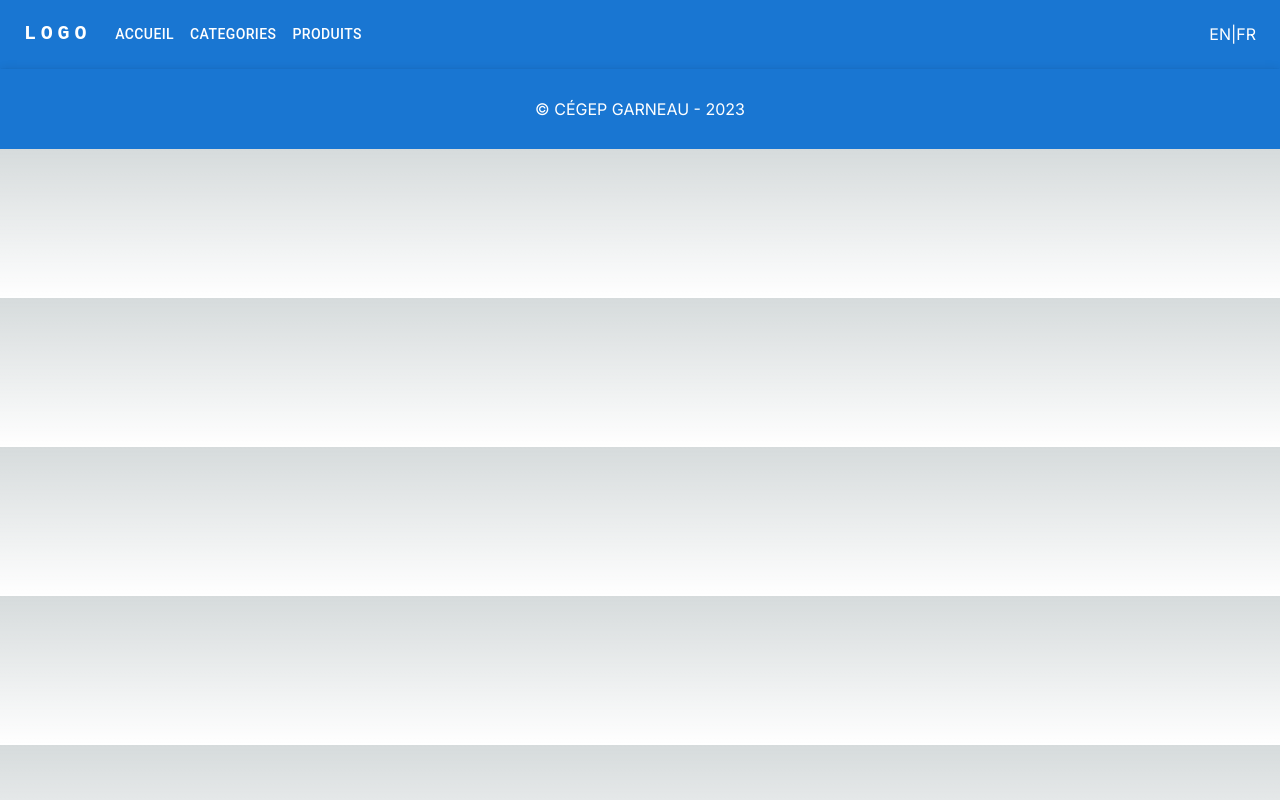
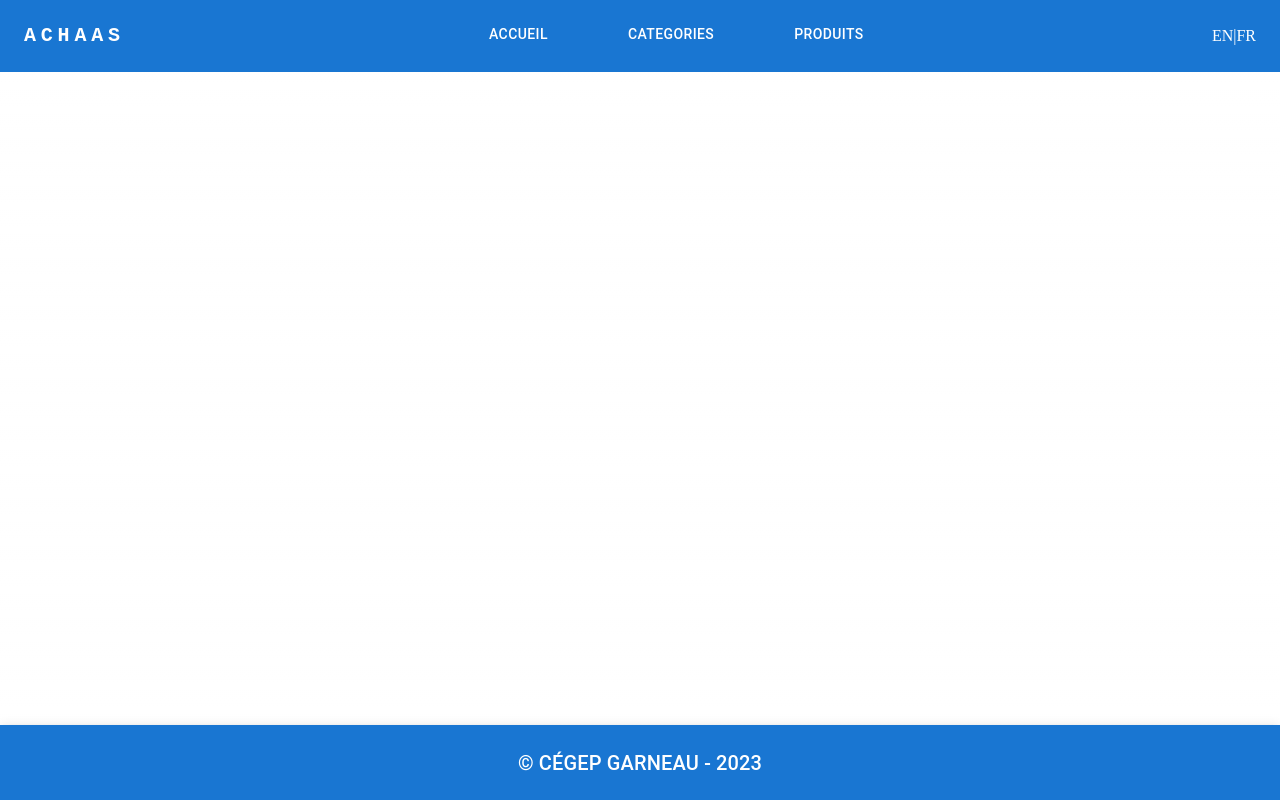
Before and after one commit to AntoineBergeron720/TP3_integration, a Next.js app: page / in a window 1280 px wide. Built offline with nearby package versions, Linux system fonts and the light colour scheme.

Commit message:
header et footer presque fini

```diff
--- a/src/app/layout.tsx
+++ b/src/app/layout.tsx
@@ -17,7 +17,7 @@ export default function RootLayout({
 }) {
   return (
     <html lang="en">
-      <body className={inter.className}>
+      <body style={{ backgroundColor: 'white' }}>
           <MyMenu />
           {children}
           <MyFooter />
--- a/src/app/page.tsx
+++ b/src/app/page.tsx
@@ -1,3 +1,4 @@
+"use client"
 import React from 'react';
 import { Box } from '@mui/material';
 
--- a/src/components/molecules/myFooter/myFooter.tsx
+++ b/src/components/molecules/myFooter/myFooter.tsx
@@ -1,22 +1,21 @@
-'use client'
+'use client';
 import * as React from 'react';
 import AppBar from '@mui/material/AppBar';
 import Toolbar from '@mui/material/Toolbar';
 import Typography from '@mui/material/Typography';
 import Box from '@mui/material/Box';
 
-
 function MyFooter() {
   return (
-    <footer>
-      <AppBar position="static" style={{ backgroundColor: "bleu", color: "white" }}>
+    <Box sx={{ position: 'fixed', bottom: '0', width: '100%' }}>
+      <AppBar position="static" sx={{ color: 'white'}}>
         <Toolbar>
-          <Typography variant="h8" component="div" sx={{ flexGrow: 1, display: 'flex', justifyContent: 'center', alignItems: 'center', height:'80px' }}>
-          © CÉGEP GARNEAU - 2023
+          <Typography variant="h6" component="div" sx={{ flexGrow: 1, display: 'flex', justifyContent: 'center', alignItems: 'center', height: '75px' }}>
+            © CÉGEP GARNEAU - 2023
           </Typography>
         </Toolbar>
       </AppBar>
-    </footer>
+    </Box>
   );
 }
 
--- a/src/components/molecules/myMenu/myMenu.tsx
+++ b/src/components/molecules/myMenu/myMenu.tsx
@@ -1,17 +1,16 @@
-"use client";
-
-import * as React from "react";
-import AppBar from "@mui/material/AppBar";
-import Box from "@mui/material/Box";
-import Toolbar from "@mui/material/Toolbar";
-import IconButton from "@mui/material/IconButton";
-import Typography from "@mui/material/Typography";
-import Menu from "@mui/material/Menu";
-import MenuIcon from "@mui/icons-material/Menu";
-import Container from "@mui/material/Container";
-import Button from "@mui/material/Button";
-import MenuItem from "@mui/material/MenuItem";
-import { useRouter } from "next/navigation";
+'use client';
+import * as React from 'react';
+import AppBar from '@mui/material/AppBar';
+import Box from '@mui/material/Box';
+import Toolbar from '@mui/material/Toolbar';
+import IconButton from '@mui/material/IconButton';
+import Typography from '@mui/material/Typography';
+import Menu from '@mui/material/Menu';
+import MenuIcon from '@mui/icons-material/Menu';
+import Container from '@mui/material/Container';
+import Button from '@mui/material/Button';
+import MenuItem from '@mui/material/MenuItem';
+import { useRouter} from 'next/navigation';
 
 interface MenuItem {
   label: string;
@@ -19,21 +18,15 @@ interface MenuItem {
 }
 
 const pages: MenuItem[] = [
-
-  { label: "ACCUEIL", route: "/" },
-  { label: "CATEGORIES", route: "/categories" },
-  { label: "PRODUITS", route: "products" },
+  { label: 'ACCUEIL', route: '/' },
+  { label: 'CATEGORIES', route: '/categories' },
+  { label: 'PRODUITS', route: 'products' },
 ];
 
 export default function MyMenu() {
   const router = useRouter();
-
-  const [anchorElNav, setAnchorElNav] = React.useState<null | HTMLElement>(
-    null
-  );
-  const [anchorElUser, setAnchorElUser] = React.useState<null | HTMLElement>(
-    null
-  );
+  const [anchorElNav, setAnchorElNav] = React.useState<null | HTMLElement>(null);
+  const [anchorElUser, setAnchorElUser] = React.useState<null | HTMLElement>(null);
 
   const handleOpenNavMenu = (event: React.MouseEvent<HTMLElement>) => {
     setAnchorElNav(event.currentTarget);
@@ -62,18 +55,23 @@ export default function MyMenu() {
             href="/"
             sx={{
               mr: 2,
-              display: { xs: "none", md: "flex" },
-              fontFamily: "monospace",
+              display: { xs: 'none', md: 'flex' },
+              fontFamily: 'monospace',
               fontWeight: 700,
-              letterSpacing: ".3rem",
-              color: "inherit",
-              textDecoration: "none",
+              letterSpacing: '.3rem',
+              color: 'inherit',
+              textDecoration: 'none',
             }}
           >
-            LOGO
+            ACHAAS
           </Typography>
 
-          <Box sx={{ flexGrow: 1, display: { xs: "flex", md: "none" } }}>
+          <Box
+            sx={{
+              flexGrow: 1,
+              display: { xs: 'flex', md: 'none' },
+            }}
+          >
             <IconButton
               size="large"
               aria-label="account of current user"
@@ -84,34 +82,27 @@ export default function MyMenu() {
             >
               <MenuIcon />
             </IconButton>
+
             <Menu
               id="menu-appbar"
               anchorEl={anchorElNav}
-              anchorOrigin={{
-                vertical: "bottom",
-                horizontal: "left",
-              }}
+              anchorOrigin={{ vertical: 'bottom', horizontal: 'left' }}
               keepMounted
-              transformOrigin={{
-                vertical: "top",
-                horizontal: "left",
-              }}
+              transformOrigin={{ vertical: 'top', horizontal: 'left' }}
               open={Boolean(anchorElNav)}
               onClose={handleCloseNavMenu}
               sx={{
-                display: { xs: "block", md: "none" },
+                display: { xs: 'block', md: 'none' },
               }}
             >
               {pages.map((page) => (
-                <MenuItem
-                  key={page.label}
-                  onClick={(e) => handleOpenPage(page.route)}
-                >
+                <MenuItem key={page.label} onClick={(e) => handleOpenPage(page.route)}>
                   <Typography textAlign="center">{page.label}</Typography>
                 </MenuItem>
               ))}
             </Menu>
           </Box>
+
           <Typography
             variant="h5"
             noWrap
@@ -119,23 +110,37 @@ export default function MyMenu() {
             href=""
             sx={{
               mr: 2,
-              display: { xs: "flex", md: "none" },
+              display: { xs: 'flex', md: 'none' },
               flexGrow: 1,
-              fontFamily: "monospace",
+              fontFamily: 'monospace',
               fontWeight: 700,
-              letterSpacing: ".3rem",
-              color: "inherit",
-              textDecoration: "none",
+              letterSpacing: '.3rem',
+              color: 'inherit',
+              textDecoration: 'none',
             }}
           >
-            LOGO
+            ACHAAS
           </Typography>
-          <Box sx={{ flexGrow: 1, display: { xs: "none", md: "flex" } }}>
+
+          <Box
+            sx={{
+              flexGrow: 1,
+              display: { xs: 'none', md: 'flex' },
+              justifyContent: 'center',
+            }}
+          >
             {pages.map((page) => (
               <Button
                 key={page.label}
                 onClick={(e) => handleOpenPage(page.route)}
-                sx={{ my: 2, color: "white", display: "block" }}
+                sx={{
+                  my: 2,
+                  mx: 4,
+                  color: 'white',
+                  display: 'block',
+                  borderBottom: '3px solid transparent',
+                  '&:active': { borderBottomColor: 'white' },
+                }}
               >
                 {page.label}
               </Button>
```
